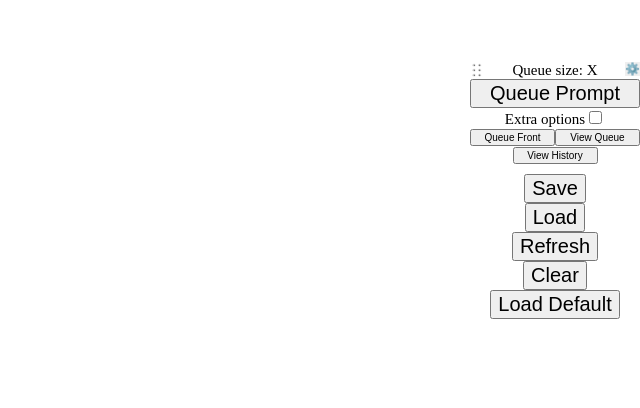
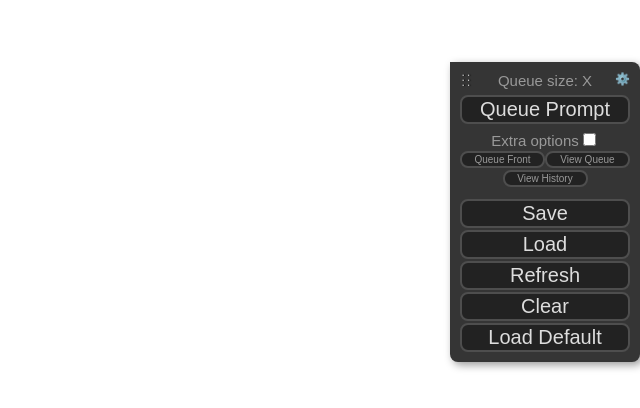
Before and after one commit to snow19941028/ComfyUI, a plain HTML site: page web/index.html in a window 1280 px wide. Shown: the part 268-676 px from the top of the page, without its empty margins (640-1280 px from the left). Drawn offline with Linux system fonts and the light colour scheme; no server answers.

Commit message:
Match comfy-menu style to litegraph

```diff
--- a/web/style.css
+++ b/web/style.css
@@ -101,6 +101,12 @@ body {
 	display: flex;
 	flex-direction: column;
 	align-items: center;
+	color: #999;
+	background-color: #353535;
+	font-family: sans-serif;
+	padding: 10px;
+	border-radius: 0 8px 8px 8px;
+	box-shadow: 3px 3px 8px rgba(0, 0, 0, 0.4);
 }
 
 .comfy-menu button {
@@ -115,6 +121,22 @@ body {
 .comfy-menu-btns button {
 	font-size: 10px;
 	width: 50%;
+	color: #999 !important;
+}
+
+.comfy-menu > button {
+	width: 100%;
+}
+
+.comfy-menu > button,
+.comfy-menu-btns button,
+.comfy-menu .comfy-list button {
+	color: #ddd;
+	background-color: #222;
+	border-radius: 8px;
+	border-color: #4e4e4e;
+	border-style: solid;
+	margin-top: 2px;
 }
 
 .comfy-menu span.drag-handle {
@@ -147,14 +169,18 @@ body {
 }
 
 .comfy-list {
-	background-color: rgb(225, 225, 225);
+	color: #999;
+	background-color: #333;
 	margin-bottom: 10px;
+	border-color: #4e4e4e;
+	border-style: solid;
 }
 
 .comfy-list-items {
 	overflow-y: scroll;
 	max-height: 100px;
-	background-color: #d0d0d0;
+	min-height: 25px;
+	background-color: #222;
 	padding: 5px;
 }
 
@@ -181,11 +207,16 @@ body {
 }
 
 button.comfy-settings-btn {
+	background-color: rgba(0, 0, 0, 0);
 	font-size: 12px;
 	padding: 0;
 	position: absolute;
 	right: 0;
 	border: none;
+}
+
+button.comfy-queue-btn {
+	margin: 6px 0 !important;
 }
 
 .comfy-modal.comfy-settings {
```
